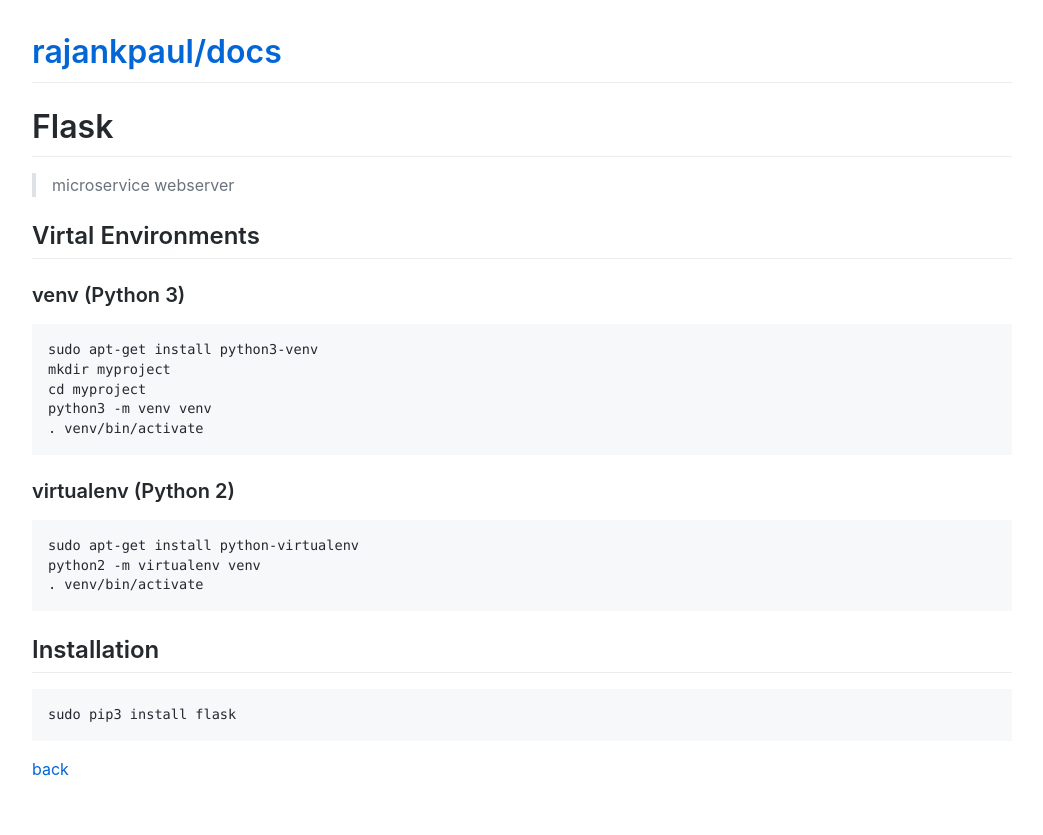
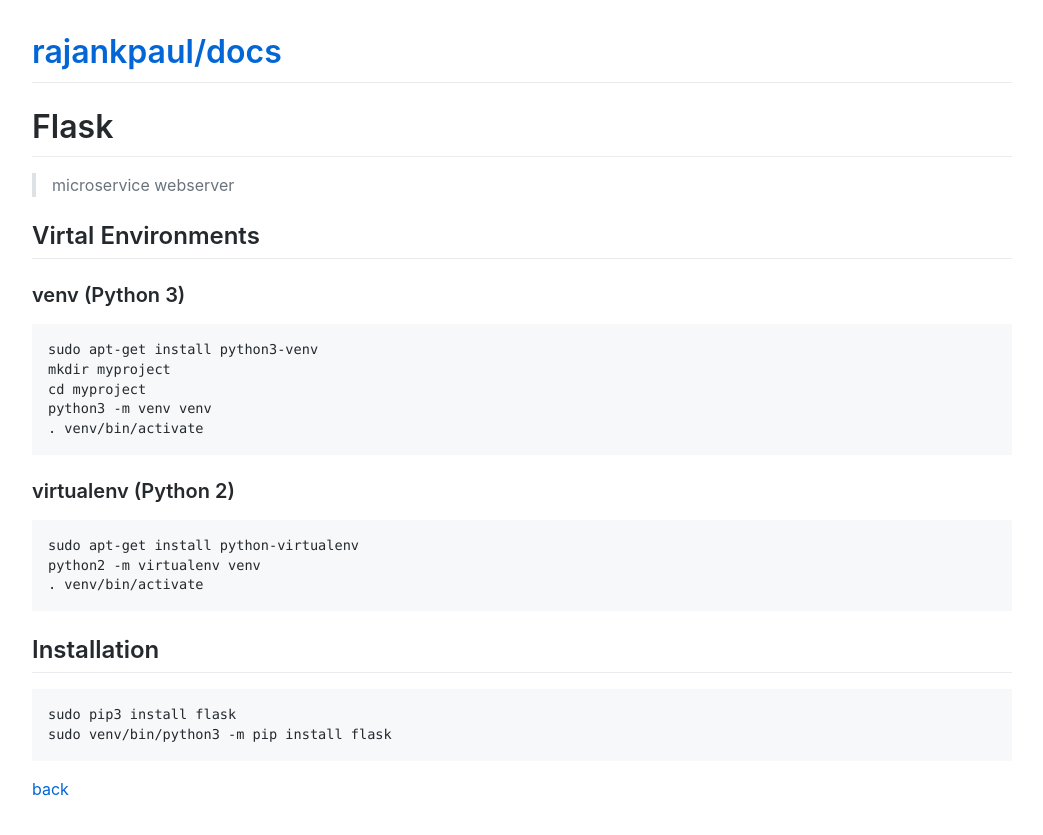
Before and after one commit to rajankpaul/docs, a Jekyll site: the page built from tutorials/linux/flask/index.md, in a window 1280 px wide. Shown: the top 835 px of the page, without its empty margins (118-1161 px from the left). Built offline with Jekyll 4.4.1, drawn with Linux system fonts in a browser that asks for light colours; comment, search, counter and statistics services are not loaded.

Commit message:
Update index.md

````diff
--- a/tutorials/linux/flask/index.md
+++ b/tutorials/linux/flask/index.md
@@ -30,6 +30,7 @@ python2 -m virtualenv venv
 
 ```
 sudo pip3 install flask
+sudo venv/bin/python3 -m pip install flask
 ```
 
 [back](../)
````
